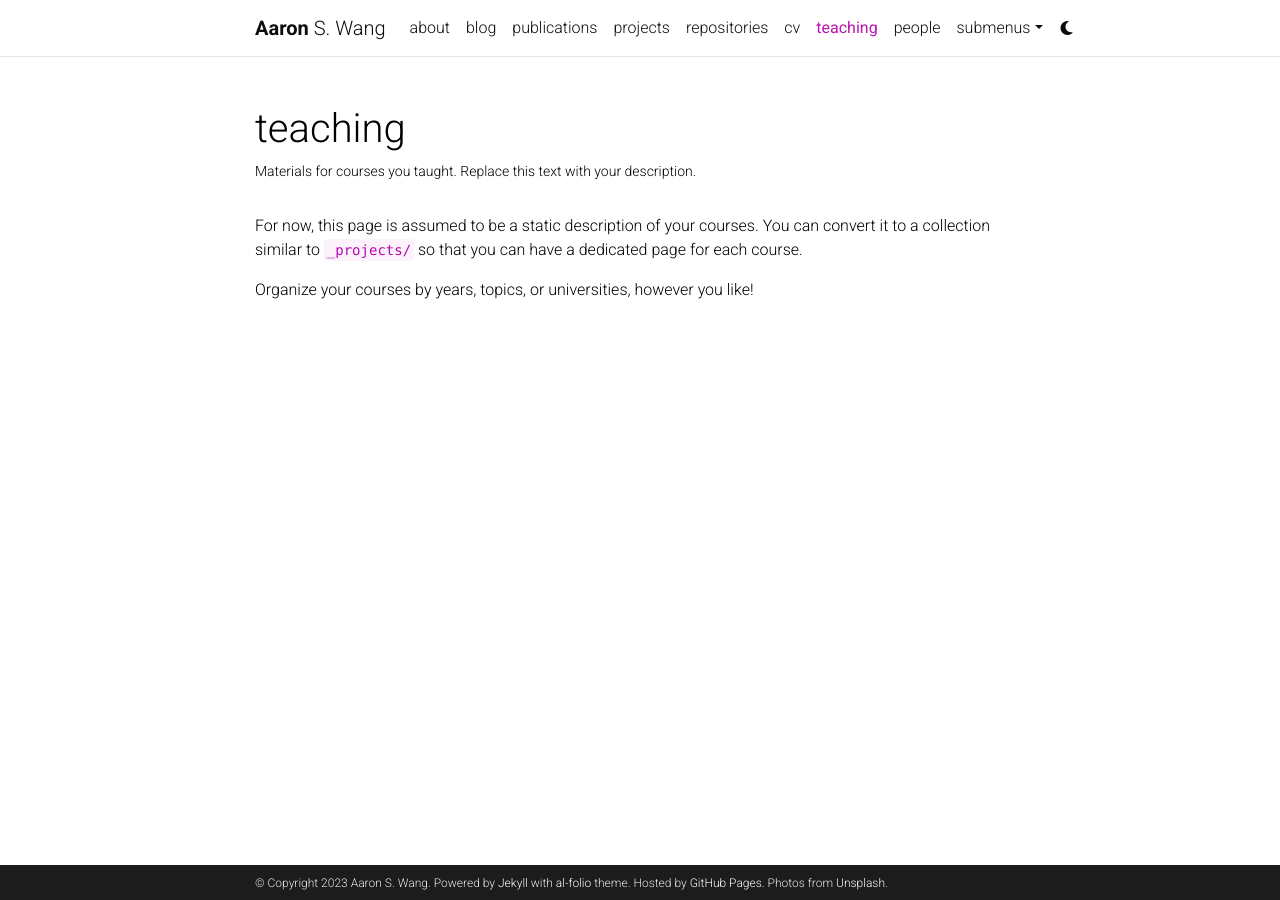
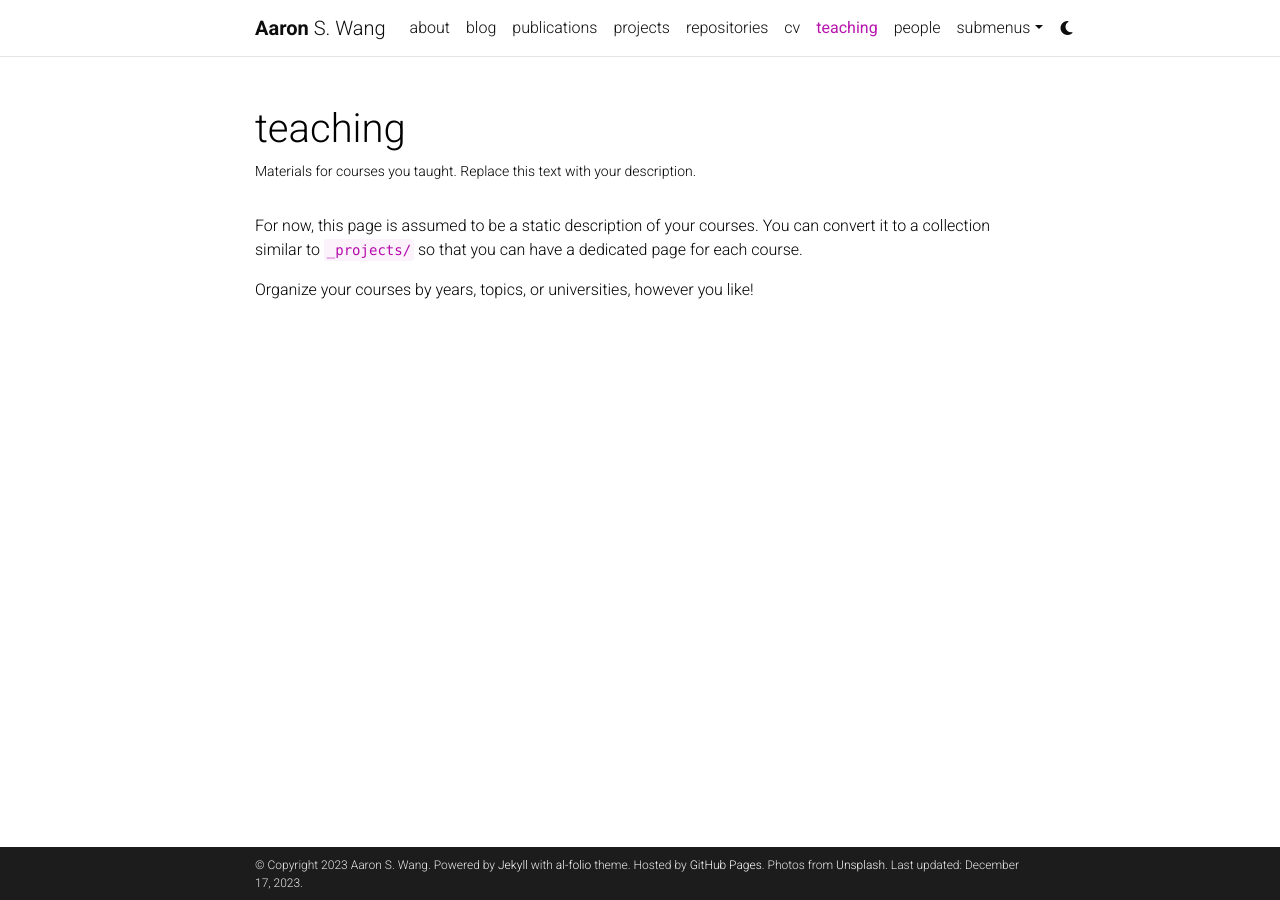
Before and after one commit to philosolog/philosolog.github.io, a Jekyll site: the page built from _pages/teaching.md, in a window 1280 px wide. Built offline with Jekyll 4.4.1, drawn with Linux system fonts in a browser that asks for light colours; comment, search, counter and statistics services are not loaded; a style sheet for code colours, icons or effects is not loaded; some of the changed lines change nothing that is shown.

Commit message:
chore: update _config.yml

```diff
--- a/_config.yml
+++ b/_config.yml
@@ -18,9 +18,9 @@
 lang: en # the language of your site (for example: en, fr, cn, ru, etc.)
 icon: ⚛️  # the emoji used as the favicon (alternatively, provide image name in /assets/img/)
 
-url: https://alshedivat.github.io # the base hostname & protocol for your site
-baseurl: /al-folio # the subpath of your site, e.g. /blog/
-last_updated: false # set to true if you want to display last updated in the footer
+url: https://philosolog.github.io # the base hostname & protocol for your site
+baseurl: # the subpath of your site, e.g. /blog/
+last_updated: true # set to true if you want to display last updated in the footer
 impressum_path:  # set to path to include impressum link in the footer, use the same path as permalink in a page, helps to conform with EU GDPR
 
 # -----------------------------------------------------------------------------
```
